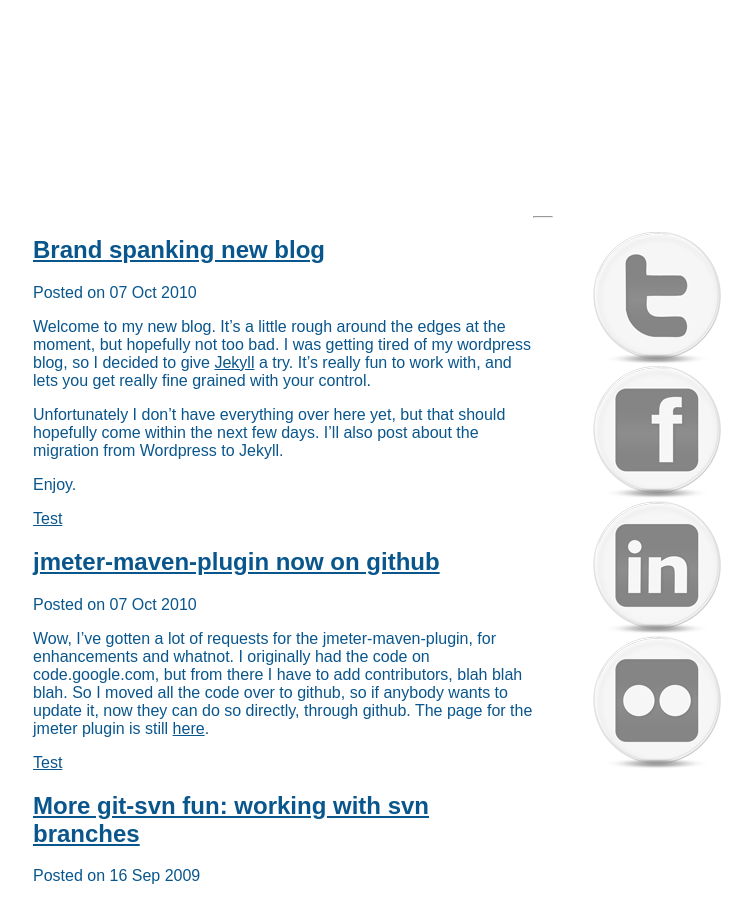
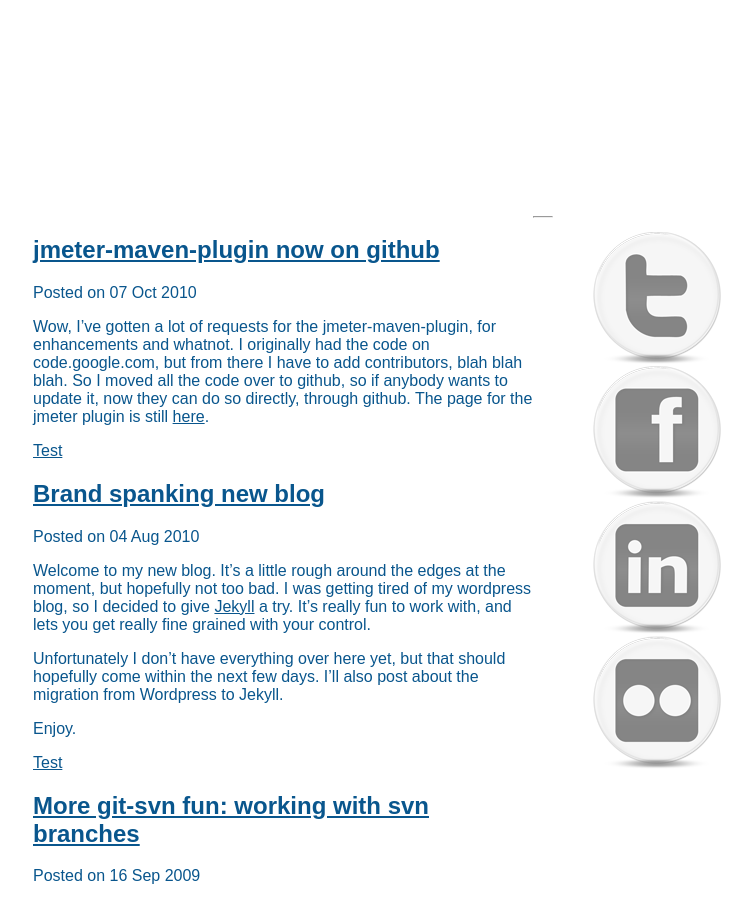
Before and after one commit to Ronnie76er/ronalleva, a Jekyll site: the page built from index.html, in a window 1280 px wide and 900 px high. Shown: the whole window, without its empty margins (247-999 px from the left). Built offline with Jekyll 4.4.1, drawn with Linux system fonts in a browser that asks for light colours; some web fonts are replaced; Markdown is read by kramdown in place of the engine named in the settings; comment, search, counter and statistics services are not loaded.

Commit message:
Whoops, wrong time

```diff
--- a/_posts/2011-08-11-brand-spanking-new-blog.markdown
+++ b/_posts/2011-08-11-brand-spanking-new-blog.markdown
@@ -1,6 +1,6 @@
 ---
 author: admin
-date: '2010-10-07 22:14:54'
+date: '2010-08-04 18:33:23'
 layout: post
 slug: brand-spanking-new-blog
 title: Brand spanking new blog
```
